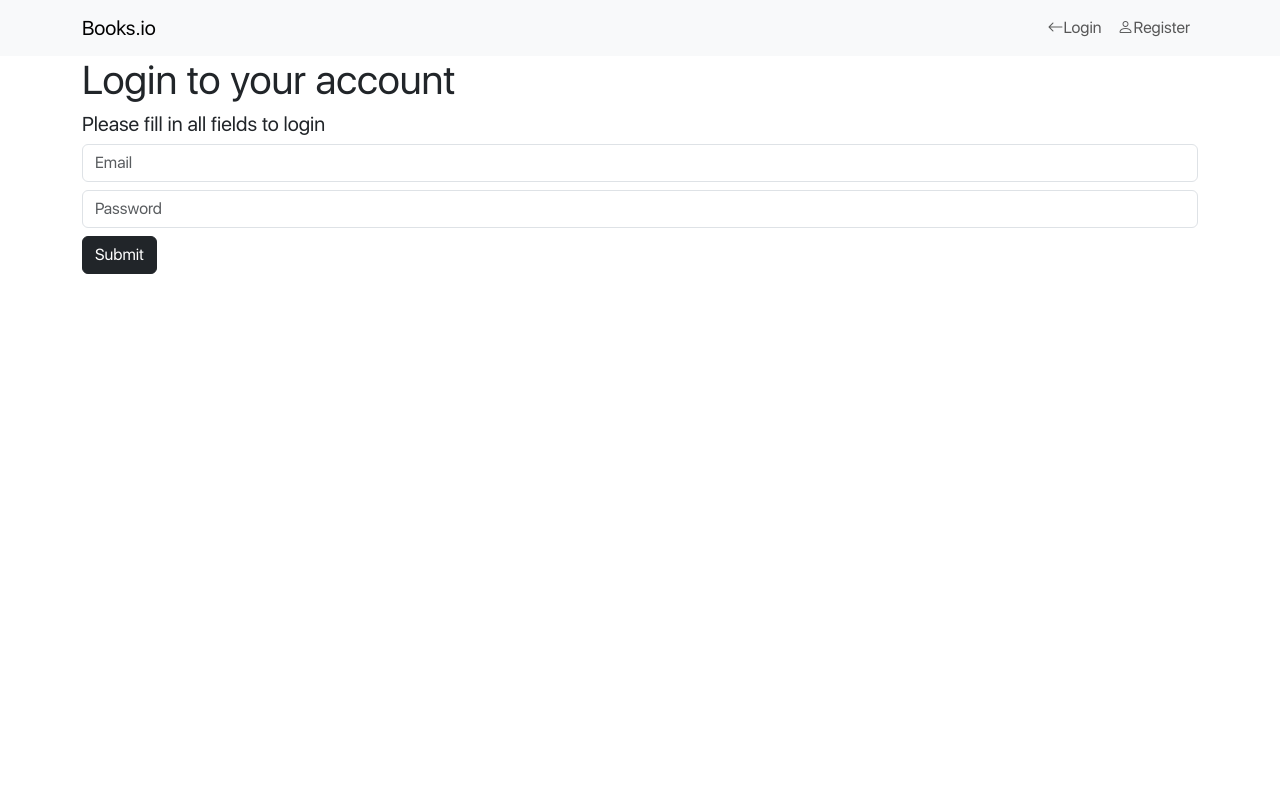
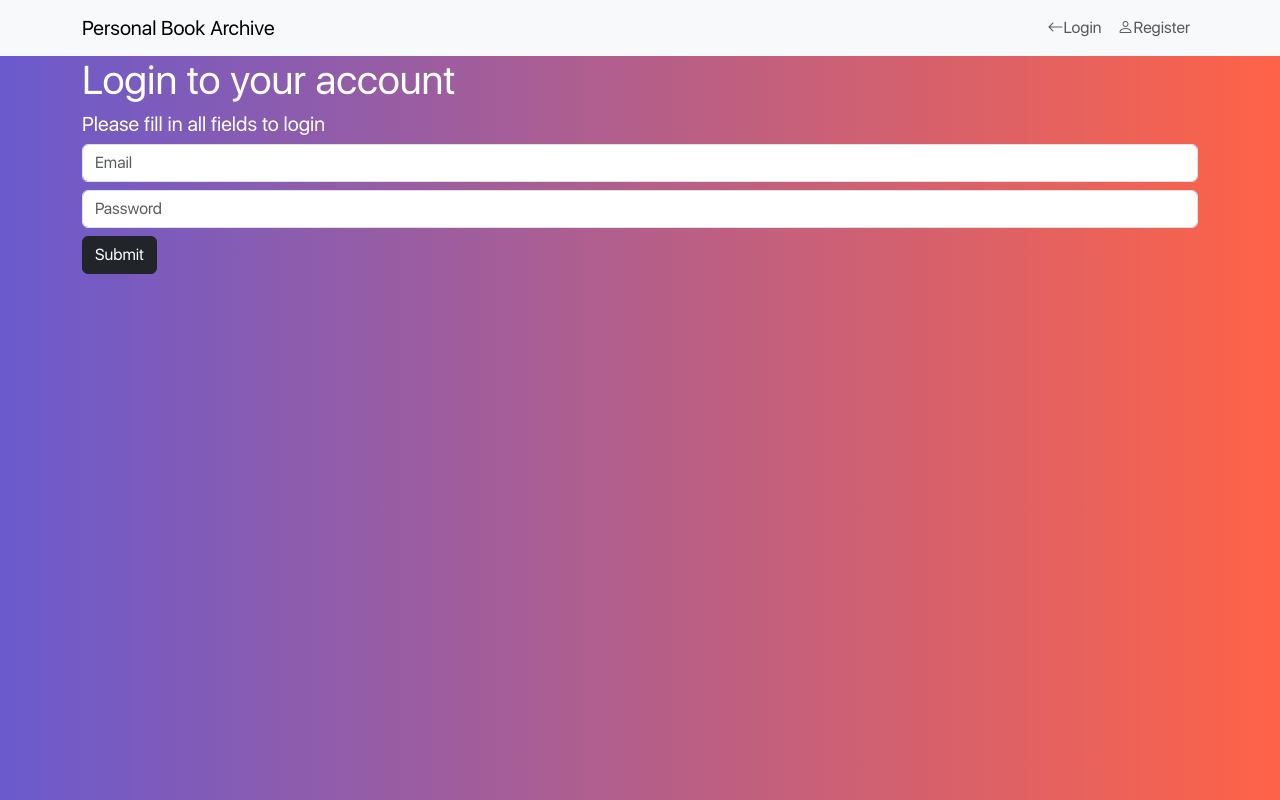
Before and after one commit to Nathaniel-Torres/test-mern-app-books, a React (Create React App) app in the folder frontend/: page /login in a window 1280 px wide. Built offline with nearby package versions, Linux system fonts and the light colour scheme.

Commit message:
Initial design changes

```diff
--- a/frontend/src/components/Header.jsx
+++ b/frontend/src/components/Header.jsx
@@ -19,7 +19,7 @@ function Header() {
   return (
       <Navbar expand="md" className="bg-body-tertiary">
         <Container>
-          <Navbar.Brand href='/'>Books.io</Navbar.Brand>
+          <Navbar.Brand href='/'>Personal Book Archive</Navbar.Brand>
           <Navbar.Toggle aria-controls="navbar-collapsible" />
           <Navbar.Collapse id="navbar-collapsible">
             <Nav className="ms-auto">
--- a/frontend/src/index.css
+++ b/frontend/src/index.css
@@ -7,4 +7,6 @@
 
 body {
   font-family: 'Custom Font';
+  background: linear-gradient(to right, slateblue, tomato) no-repeat fixed;
+  color: white;
 }
```
